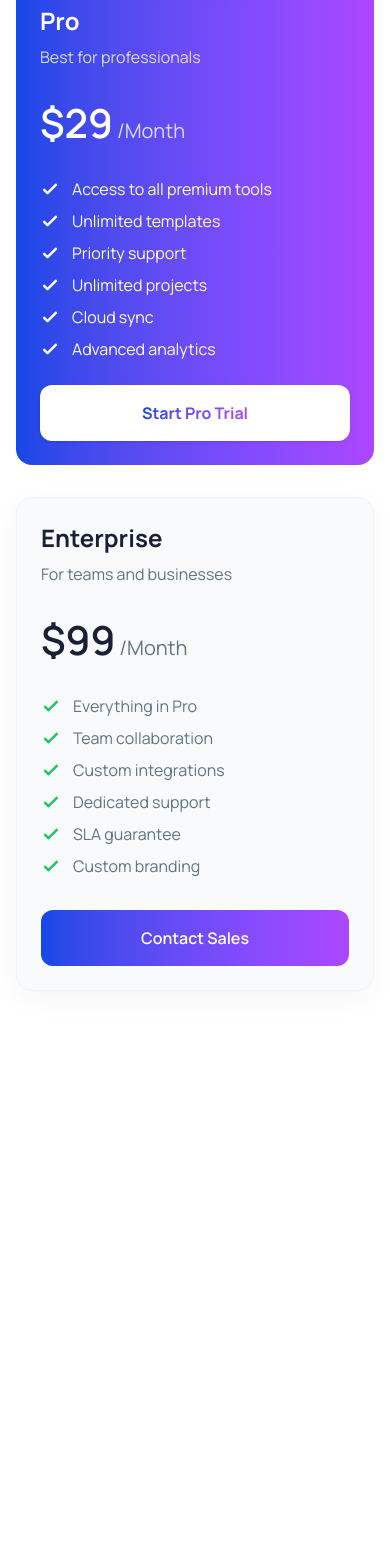
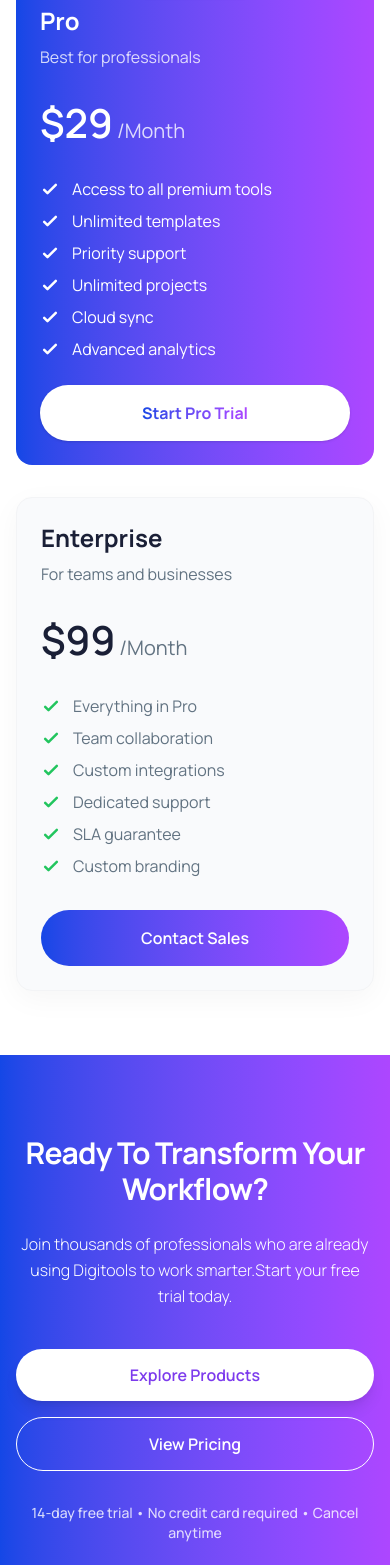
Before and after one commit to kazolhabib/B-13-Assignment-6-Digitools-Platform, a React (Vite) app: page / in a window 390 px wide. Shown: the part 6861-8426 px from the top of the page. Before the commit the page ends 7916 px from the top, so only its background shows below. Built offline with nearby package versions, Linux system fonts and the light colour scheme.

Commit message:
added CTA section with responsive

```diff
--- a/src/App.jsx
+++ b/src/App.jsx
@@ -7,6 +7,7 @@ import Counter from './components/Counter'
 import DigitalTools from './components/DigitalTools'
 import Services from './components/Services'
 import Pricing from './components/Pricing'
+import CTA from './components/CTA'
 import './App.css'
 
 function App() {
@@ -42,6 +43,7 @@ function App() {
       />
       <Services />
       <Pricing />
+      <CTA />
     </div>
   )
 }
--- /dev/null
+++ b/src/components/CTA.jsx
@@ -0,0 +1,34 @@
+import React from 'react';
+
+const CTA = () => {
+  return (
+    <section className="w-full bg-linear-to-r from-blue-700 to-purple-500 py-20 md:py-28">
+      <div className="max-w-4xl mx-auto px-4 sm:px-6 lg:px-8 text-center">
+        <h2 className="text-3xl md:text-5xl font-bold text-white mb-6 tracking-tight">
+          Ready To Transform Your Workflow?
+        </h2>
+
+        <p className="text-white text-base md:text-lg mb-10 max-w-2xl mx-auto leading-relaxed font-light">
+          Join thousands of professionals who are already using Digitools to work smarter.<br className="hidden md:block" />
+          Start your free trial today.
+        </p>
+
+        <div className="flex flex-col sm:flex-row items-center justify-center gap-4 mb-8">
+          <button className="w-full sm:w-auto px-8 py-3.5 bg-white text-[#7C3AED] font-semibold rounded-full hover:bg-gray-50 transition-colors duration-300 shadow-lg cursor-pointer">
+            Explore Products
+          </button>
+
+          <button className="w-full sm:w-auto px-8 py-3.5 bg-transparent border border-white text-white font-semibold rounded-full hover:bg-white/10 transition-colors duration-300 cursor-pointer">
+            View Pricing
+          </button>
+        </div>
+
+        <p className="text-white/80 text-sm font-medium">
+          14-day free trial &bull; No credit card required &bull; Cancel anytime
+        </p>
+      </div>
+    </section>
+  );
+};
+
+export default CTA;
--- a/src/components/Pricing.jsx
+++ b/src/components/Pricing.jsx
@@ -14,8 +14,9 @@ const Pricing = () => {
         </div>
 
         <div className="grid grid-cols-1 md:grid-cols-2 lg:grid-cols-3 gap-8 items-stretch max-w-6xl mx-auto">
+
           {/* Starter Plan */}
-          <div className="bg-[#F9FAFC] rounded-2xl p-6 border border-[#F2F2F2] shadow-[0_8px_30px_rgb(0,0,0,0.04)] hover:shadow-[0_8px_30px_rgb(0,0,0,0.12)] transform hover:scale-105 transition-all duration-300 flex flex-col h-full">
+          <div className="bg-[#F9FAFC] rounded-2xl p-6 border border-[#F2F2F2] shadow-[0_8px_30px_rgb(0,0,0,0.04)] hover:shadow-[0_8px_30px_rgb(0,0,0,0.12)] flex flex-col h-full">
             <h3 className="text-2xl font-bold text-[#1a1f36] mb-2">Starter</h3>
             <p className="text-[#627382] mb-6">Perfect for getting started</p>
             <div className="mb-6 flex items-baseline">
@@ -35,7 +36,7 @@ const Pricing = () => {
                 </li>
               ))}
             </ul>
-            <button className="w-full py-4 px-4 bg-linear-to-r from-blue-700 to-purple-500 text-white font-semibold rounded-xl transition-colors duration-300 mt-auto hover:opacity-90 cursor-pointer">
+            <button className="w-full py-4 px-4 bg-linear-to-r from-blue-700 to-purple-500 text-white font-semibold rounded-full transition-colors duration-300 mt-auto hover:opacity-90 cursor-pointer">
               Get Started Free
             </button>
           </div>
@@ -68,13 +69,13 @@ const Pricing = () => {
                 </li>
               ))}
             </ul>
-            <button className="w-full py-4 px-4 bg-white font-bold rounded-xl transition-colors duration-300 shadow-sm mt-auto cursor-pointer">
+            <button className="w-full py-4 px-4 bg-white font-bold rounded-full transition-colors duration-300 shadow-sm mt-auto cursor-pointer">
               <span className='bg-linear-to-r from-blue-700 to-purple-500 bg-clip-text text-transparent'>Start Pro Trial</span>
             </button>
           </div>
 
           {/* Enterprise Plan */}
-          <div className="bg-[#F9FAFC] rounded-2xl p-6 border border-gray-100 shadow-[0_8px_30px_rgb(0,0,0,0.04)] hover:shadow-[0_8px_30px_rgb(0,0,0,0.12)] transform hover:scale-105 transition-all duration-300 flex flex-col h-full">
+          <div className="bg-[#F9FAFC] rounded-2xl p-6 border border-gray-100 shadow-[0_8px_30px_rgb(0,0,0,0.04)] hover:shadow-[0_8px_30px_rgb(0,0,0,0.12)] flex flex-col h-full">
             <h3 className="text-2xl font-bold text-[#1a1f36] mb-2">Enterprise</h3>
             <p className="text-[#627382] mb-6">For teams and businesses</p>
             <div className="mb-6 flex items-baseline">
@@ -96,7 +97,7 @@ const Pricing = () => {
                 </li>
               ))}
             </ul>
-            <button className="w-full py-4 px-4 bg-linear-to-r from-blue-700 to-purple-500 text-white font-semibold rounded-xl transition-colors duration-300 mt-auto hover:opacity-90 cursor-pointer">
+            <button className="w-full py-4 px-4 bg-linear-to-r from-blue-700 to-purple-500 text-white font-semibold rounded-full transition-colors duration-300 mt-auto hover:opacity-90 cursor-pointer">
               Contact Sales
             </button>
           </div>
```
